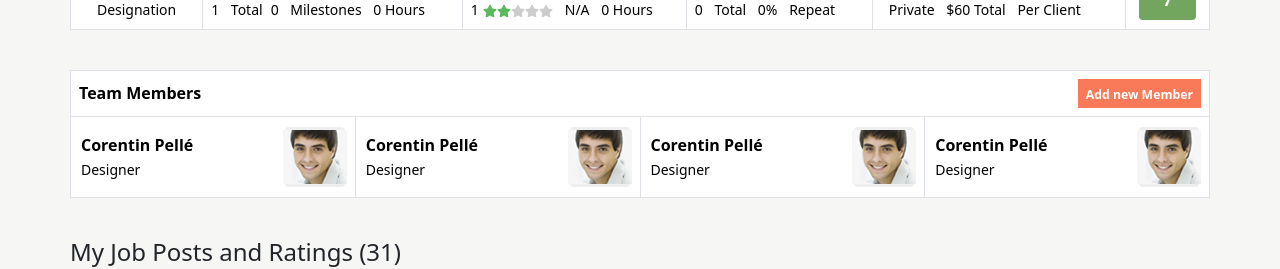
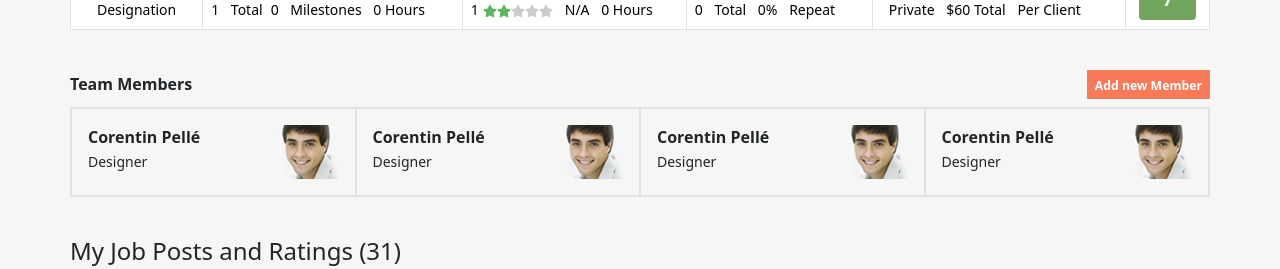
Before and after one commit to sulphitic7864/breef, a React (Vite) app: page /profile in a window 1280 px wide. Shown: the part 804-1073 px from the top of the page. Built offline with nearby package versions, Linux system fonts and the light colour scheme.

Commit message:
team is updated

```diff
--- a/src/pages/Profile.jsx
+++ b/src/pages/Profile.jsx
@@ -495,42 +495,28 @@ const Profile = () => {
       {/* Team Members */}
       <div className="row mb-4">
         <div className="col-12">
-          <div className="table-responsive">
-            <table className="table table-bordered">
-              <tbody>
-                <tr>
-                  <td colSpan="4">
-                    <div className="d-flex justify-content-between align-items-center">
+          <div className="team-section mb-3">
+  <div className="d-flex justify-content-between align-items-center mb-2">
     <b>Team Members</b>
     <button className="btn btn-primary btn-sm">
-                        <small>
-                          <strong>Add new Member</strong>
-                        </small>
+      <small><strong>Add new Member</strong></small>
     </button>
   </div>
-                  </td>
-                </tr>
-                <tr>
+
+  <div className="d-flex justify-content-between align-items-center border">
     {[1, 2, 3, 4].map((member, index) => (
-                    <td key={index} className="team-member-cell">
-                      <div className="d-flex justify-content-between align-items-center">
+      <div key={index} className="d-flex justify-content-between border w-100 p-3">
         <div>
-                          <span className="fw-semibold">Corentin Pellé</span>
-                          <br />
+          <span className="fw-semibold">Corentin Pellé</span><br />
           <small>Designer</small>
         </div>
-                        <div className="team-member-img">
-                          <div className="img-placeholder">
-                            <img src={designer} alt="" />
+
+        <img src={designer} alt="Designer" className="team-img" />
+      </div>
+    ))}
   </div>
 </div>
-                      </div>
-                    </td>
-                  ))}
-                </tr>
-              </tbody>
-            </table>
-          </div>
+
         </div>
       </div>
 
```
Lines whose indentation alone changed are shown as unchanged.
